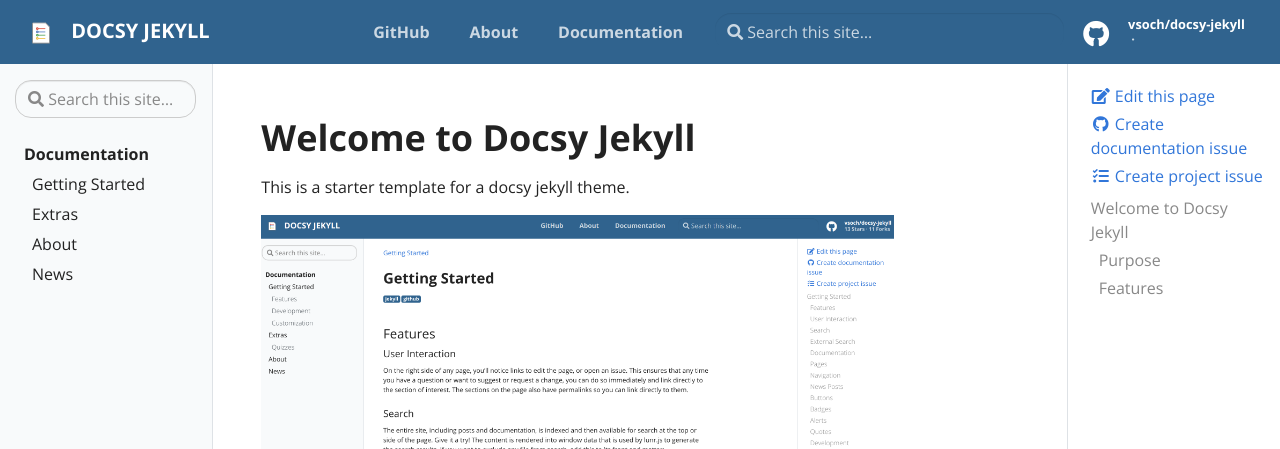
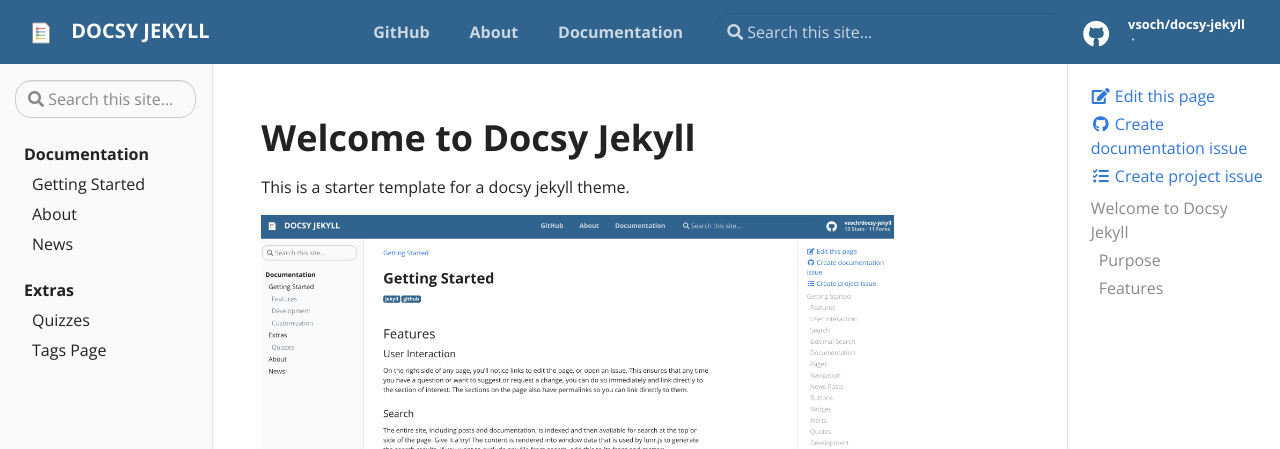
Before and after one commit to vsoch/docsy-jekyll, a Jekyll site: the page built from pages/index.md, in a window 1280 px wide. Shown: the top 449 px of the page. Built offline with Jekyll 4.4.1, drawn with Linux system fonts in a browser that asks for light colours.

Commit message:
Added support for multiple first-level sidebar headings (#46)
* Added support for multiple first-level sidebar headings
* version bump and adding example of second top level menu

Signed-off-by: vsoch <vsoch@users.noreply.github.com>
Co-authored-by: vsoch <vsoch@users.noreply.github.com>

```diff
--- a/_docs/extras/index.md
+++ b/_docs/extras/index.md
@@ -12,7 +12,6 @@ but can further enhance your documentation pages. Currently, we have support
 for adding interactive quizzes.
 
  - [Quizzes](example-quiz)
+ - [Tags]({{ site.baseurl }}/tags/)
 
-
-Would you like to see another question type, or another kind of extra? Please
-[open an issue])({{ site.repo }}/issues/new).
+Would you like to see another question type, or another kind of extra? Please [open an issue]({{ site.repo }}/issues/new).
--- a/_includes/sidebar.html
+++ b/_includes/sidebar.html
@@ -1,25 +1,54 @@
 <div id="td-sidebar-menu" class="td-sidebar__inner">
+
   <form class="td-sidebar__search d-flex align-items-center">
     <input type="search" class="form-control td-search-input" placeholder="&#xf002 Search this site…" aria-label="Search this site…" autocomplete="off">
       <button class="btn btn-link td-sidebar__toggle d-md-none p-0 ml-3 fas fa-bars" type="button" data-toggle="collapse" data-target="#td-section-nav" aria-controls="td-docs-nav" aria-expanded="false" aria-label="Toggle section navigation">
       </button>
   </form>
+
   <nav class="collapse td-sidebar-nav pt-2 pl-4" id="td-section-nav">
-{% for section in site.data.toc %}<ul class="td-sidebar-nav__section pr-md-3">
-  {% capture sectionUrl %}{{ section.url | replace: "/", "" }}{% endcapture %}
-  {% capture pageUrl %}{{ page.url | replace: "/", "" }}{% endcapture %}
+    {% for section in site.data.toc %}
+      <ul class="td-sidebar-nav__section pr-md-3">
+        {% capture sectionUrl %}
+          {{ section.url | replace: "/", "" }}
+        {% endcapture %}
+        {% capture pageUrl %}
+          {{ page.url | replace: "/", "" }}
+        {% endcapture %}
+
         <li class="td-sidebar-nav__section-title">
           <a  href="{% if section.url %}{{ site.baseurl }}/{{ section.url }}{% else %}{{ section.external_url }}{% endif %}" class="align-left pl-0 pr-2 active td-sidebar-link td-sidebar-link__section">{{ section.title }}</a>
-  </li>{% if section.links %}<ul>
+        </li>
+        {% if section.links %}
+          <ul>
             <li class="collapse show" id="{{ section.title | slugify }}">
-        <ul class="td-sidebar-nav__section pr-md-3">{% for entry in section.links %}
+              <ul class="td-sidebar-nav__section pr-md-3">
+                {% for entry in section.links %}
                   <li class="td-sidebar-nav__section-title">
-            <a href="{% if entry.url %}{{ site.baseurl }}/{{ entry.url }}{% else %}{{ entry.external_url }}{% endif %}" class="align-left pl-0 pr-2 td-sidebar-link td-sidebar-link__section">{{ entry.title }}</a>
+                    <a href="{% if entry.url %}
+                                {{ site.baseurl }}/{{ entry.url }}
+                             {% else %}
+                                {{ entry.external_url }}
+                             {% endif %}"
+                       class="align-left pl-0 pr-2 td-sidebar-link td-sidebar-link__section">{{ entry.title }}
+                    </a>
                   </li>
                   {% if page.url contains entry.url or pageUrl == sectionUrl %}
-          <ul><li class="collapse show" id="{{ child.title | slugify }}">{% if entry.children %}
-              {% for child in entry.children %}<a class="td-sidebar-link td-sidebar-link__page " id="m-{{ section.title | slugify }}-{{ entry.title | slugify }}-{{ child.title | slugify }}" href="{% if child.url %}{{ site.baseurl }}/{{ child.url }}{% else %}{{ child.external_url }}{% endif %}">{{ child.title }}</a>{% endfor %}
-              {% endif %}</li></ul>{% endif %}{% endfor %}
-    </ul>{% endif %}{% endfor %}
+                    <ul>
+                      <li class="collapse show" id="{{ child.title | slugify }}">
+                        {% if entry.children %}
+                          {% for child in entry.children %}
+                            <a class="td-sidebar-link td-sidebar-link__page " id="m-{{ section.title | slugify }}-{{ entry.title | slugify }}-{{ child.title | slugify }}" href="{% if child.url %}{{ site.baseurl }}/{{ child.url }}{% else %}{{ child.external_url }}{% endif %}">{{ child.title }}</a>{% endfor %}
+                        {% endif %}
+                      </li>
+                    </ul>
+                  {% endif %}
+                {% endfor %}
+              </ul>
+            </li>
+          </ul>
+        {% endif %}
+      </ul>
+    {% endfor %}
   </nav>
 </div>
```
Also changed, not shown: _data/toc.yml (+7 -7 lines), CHANGELOG.md, 1 other file. Lines whose indentation alone changed are shown as unchanged.
